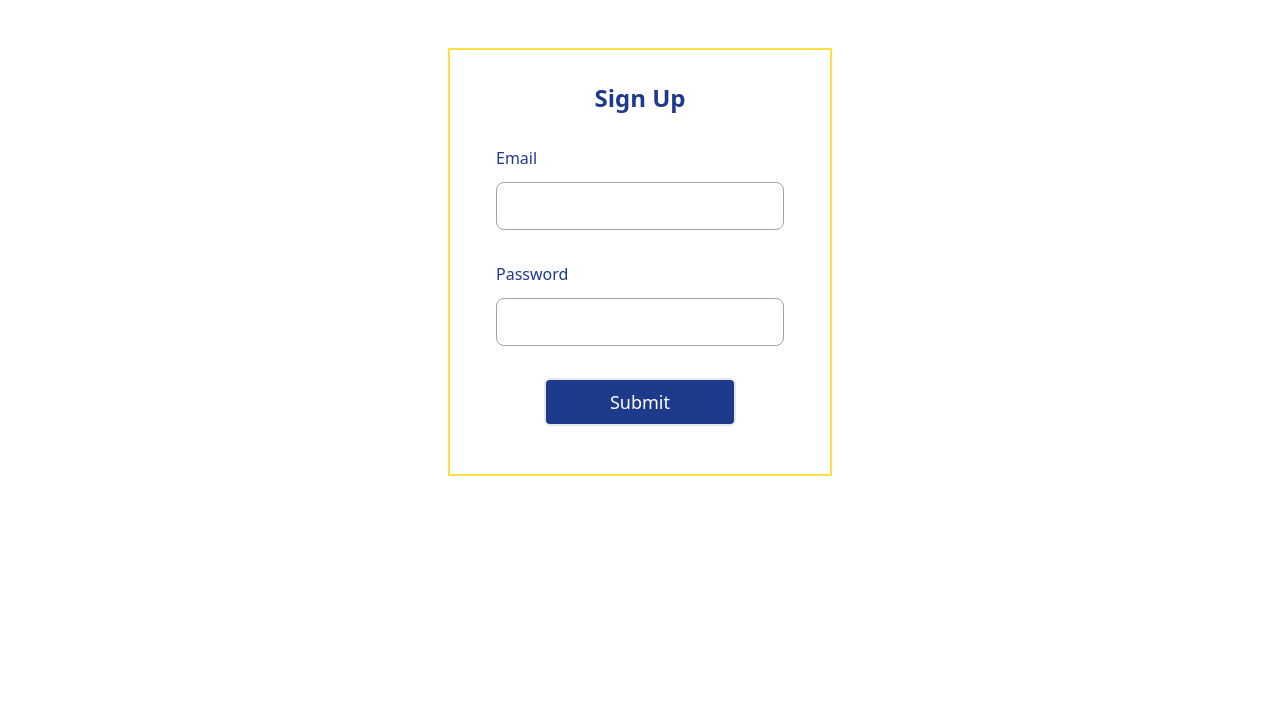
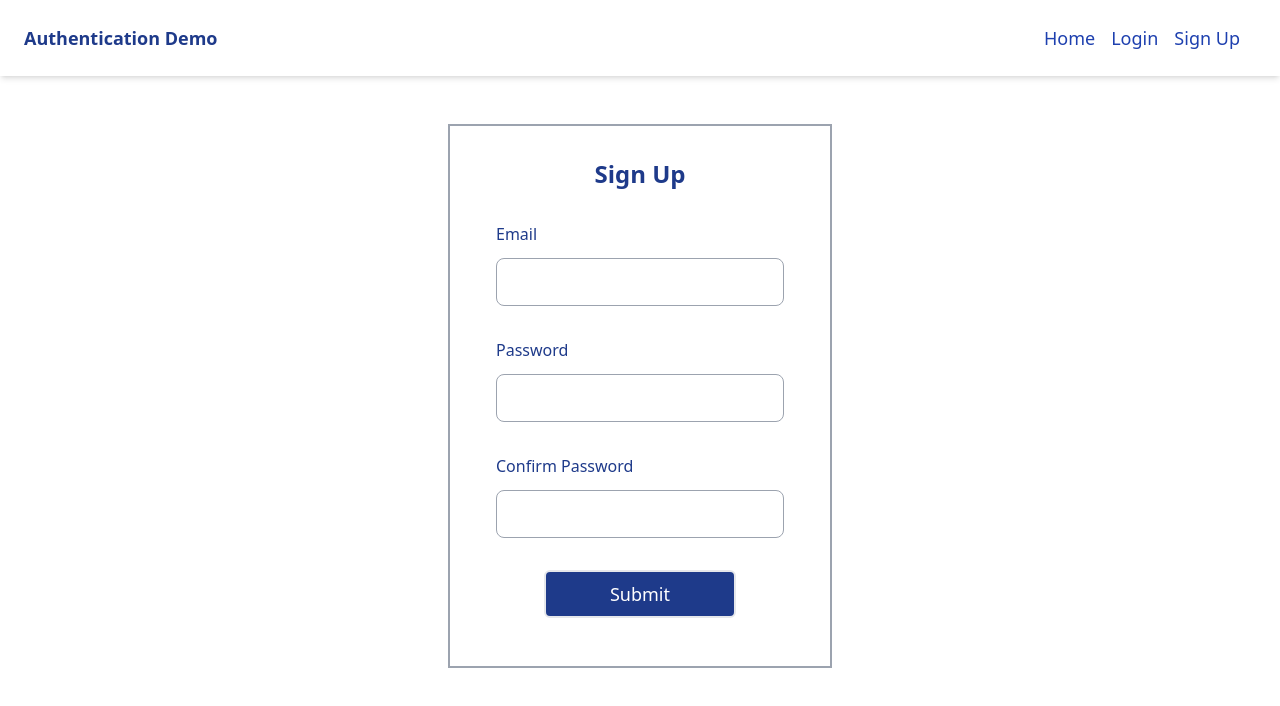
Before and after one commit to Anishadahal/firebase-next-auth, a Next.js app: page /signup in a window 1280 px wide. Shown: the top 706 px of the page. Built offline with nearby package versions, Linux system fonts and the light colour scheme; no server answers.

Commit message:
login, signup, navigation and yup validations

```diff
--- /dev/null
+++ b/components/header/index.tsx
@@ -0,0 +1,89 @@
+import Link from "next/link";
+import { useRouter } from "next/router";
+import { useAuth } from "../../context/AuthContext";
+
+const Header = ({ children }: { children: React.ReactNode }) => {
+	const { user, logOut } = useAuth();
+	const router = useRouter();
+	const menuItems = [
+		{
+			id: 1,
+			name: "Home",
+			link: "/",
+		},
+		{
+			id: 2,
+			name: "Login",
+			link: "/login",
+		},
+		{
+			id: 3,
+			name: "Sign Up",
+			link: "/signup",
+		},
+	];
+
+	const handleLogout = async () => {
+		try {
+			await logOut();
+			router.push("/login");
+		} catch (error) {}
+	};
+	return (
+		<>
+			<header className="flex flex-wrap container mx-auto max-w-full items-center p-6 justify-between bg-white shadow-md sticky top-0 z-50">
+				<div className="flex items-center text-blue-900 hover:text-blue-800 cursor-pointer transition duration-150 ">
+					<span className="font-semibold text-lg font-sans">Authentication Demo</span>
+				</div>
+
+				<nav className={`md:flex md:items-center font-title w-full md:w-auto`}>
+					<ul className="text-lg inline-block">
+						<>
+							{!user ? (
+								menuItems.map((item) => (
+									<li
+										key={item.id}
+										className="my-3 md:my-0 items-center mr-4 md:inline-block block "
+									>
+										<Link href={item?.link}>
+											<a
+												href=""
+												className="text-blue-800 hover:text-blue-900 transition"
+											>
+												{item?.name}
+											</a>
+										</Link>
+									</li>
+								))
+							) : (
+								<>
+									<li className="my-3 md:my-0 items-center mr-4 md:inline-block block ">
+										<Link href="/dashboard">
+											<a
+												href=""
+												className="text-blue-800 hover:text-blue-900 transition"
+											>
+												Dashboard
+											</a>
+										</Link>
+									</li>
+									<li className="my-3 md:my-0 items-center mr-4 md:inline-block block ">
+										<a
+											onClick={handleLogout}
+											className="text-blue-800 hover:text-blue-900 transition"
+										>
+											Logout
+										</a>
+									</li>
+								</>
+							)}
+						</>
+					</ul>
+				</nav>
+			</header>
+			{children}
+		</>
+	);
+};
+
+export default Header;
--- /dev/null
+++ b/components/protected-route/index.tsx
@@ -0,0 +1,17 @@
+import { useRouter } from "next/router";
+import React, { useEffect } from "react";
+import { useAuth } from "../../context/AuthContext";
+
+const ProtectedRoute = ({ children }: { children: React.ReactNode }) => {
+	const router = useRouter();
+	const { user } = useAuth();
+
+	useEffect(() => {
+		if (!user) {
+			router.push("/login");
+		}
+	}, [router, user]);
+	return <div>{user ? children : null}</div>;
+};
+
+export default ProtectedRoute;
--- /dev/null
+++ b/models/auth.model.ts
@@ -0,0 +1,4 @@
+export interface authType {
+	email: string;
+	password: string;
+}
--- a/package.json
+++ b/package.json
@@ -6,11 +6,13 @@
     "start": "next start"
   },
   "dependencies": {
+    "@hookform/resolvers": "^2.9.3",
     "firebase": "^9.8.4",
     "next": "latest",
     "react": "18.1.0",
     "react-dom": "18.1.0",
-    "react-hook-form": "^7.33.0"
+    "react-hook-form": "^7.33.0",
+    "yup": "^0.32.11"
   },
   "devDependencies": {
     "@types/node": "17.0.35",
--- a/pages/_app.tsx
+++ b/pages/_app.tsx
@@ -1,11 +1,14 @@
 import "../styles/globals.css";
 import type { AppProps } from "next/app";
 import { AuthContextProvider } from "../context/AuthContext";
+import Header from "../components/header";
 
 function MyApp({ Component, pageProps }: AppProps) {
 	return (
 		<AuthContextProvider>
-			<Component {...pageProps} />
+			<Header>
+				<Component {...pageProps} />
+			</Header>
 		</AuthContextProvider>
 	);
 }
--- a/pages/dashboard/index.tsx
+++ b/pages/dashboard/index.tsx
@@ -1,7 +1,12 @@
 import React from "react";
+import ProtectedRoute from "../../components/protected-route";
 
 const DashboardPage = () => {
-	return <div>DashboardPage</div>;
+	return (
+		<ProtectedRoute>
+			<div>You are logged in!</div>
+		</ProtectedRoute>
+	);
 };
 
 export default DashboardPage;
--- a/pages/login/index.tsx
+++ b/pages/login/index.tsx
@@ -1,9 +1,64 @@
-import React from 'react'
+import { yupResolver } from "@hookform/resolvers/yup";
+import { useRouter } from "next/router";
+import { FormProvider, useForm } from "react-hook-form";
+import * as Yup from "yup";
+import { FormInput } from "../../components/form-components/FormInput";
+import SubmitButton from "../../components/form-components/SubmitButton";
+import { useAuth } from "../../context/AuthContext";
+import { loginSchema } from "../../validations/login.validation";
 
 const LoginPage = () => {
-  return (
-    <div>LoginPage</div>
-  )
-}
+	type FormData = Yup.InferType<typeof loginSchema>;
 
-export default LoginPage
+	const { logIn } = useAuth();
+	const router = useRouter();
+
+	const methods = useForm<FormData>({ mode: "onBlur", resolver: yupResolver(loginSchema) });
+	const {
+		handleSubmit,
+		formState: { errors, isSubmitting },
+		setError,
+	} = methods;
+
+	const onSubmit = async (data: FormData) => {
+		console.log({ data });
+		try {
+			const response = await logIn(data.email, data.password);
+			console.log({ response });
+			router.push("/dashboard");
+		} catch (error: any) {
+			console.log(error.message);
+		}
+	};
+
+	return (
+		<div className="sign-up-form container mx-auto w-96 mt-12 border-2 border-gray-400">
+			<h2 className="px-12 mt-8 text-center text-2xl font-semibold text-blue-900">Log In</h2>
+			<FormProvider {...methods}>
+				<form
+					action=""
+					className="w-80 mx-auto pb-12 px-4"
+					onSubmit={handleSubmit(onSubmit)}
+				>
+					<FormInput
+						label="Email"
+						name="email"
+						type="email"
+						formOptions={loginSchema.fields.email}
+						errors={errors.email}
+					/>
+					<FormInput
+						label="Password"
+						name="password"
+						type="password"
+						formOptions={loginSchema.fields.password}
+						errors={errors.password}
+					/>
+					<SubmitButton />
+				</form>
+			</FormProvider>
+		</div>
+	);
+};
+
+export default LoginPage;
--- a/pages/signup/index.tsx
+++ b/pages/signup/index.tsx
@@ -3,36 +3,23 @@ import { FormProvider, useForm } from "react-hook-form";
 import { FormInput } from "../../components/form-components/FormInput";
 import SubmitButton from "../../components/form-components/SubmitButton";
 import { useAuth } from "../../context/AuthContext";
+import * as Yup from "yup";
+import { yupResolver } from "@hookform/resolvers/yup";
 
-interface authType {
-	email: string;
-	password: string;
-}
+import { signupSchema } from "../../validations/signup.validation";
+
 const SignUpPage = () => {
-	const { user, signUp } = useAuth();
-	console.log({ user });
+	type FormData = Yup.InferType<typeof signupSchema>;
 
-	const methods = useForm<authType>();
+	const { signUp } = useAuth();
+
+	const methods = useForm<FormData>({ mode: "onBlur", resolver: yupResolver(signupSchema) });
 	const {
 		handleSubmit,
 		formState: { errors, isSubmitting },
 	} = methods;
 
-	const formOptions = {
-		email: {
-			required: "This field is required",
-		},
-		password: {
-			required: "This field is required",
-			minLength: {
-				value: 6,
-				message: "Password must be at least 6 characters",
-			},
-		},
-	};
-
-	const onSubmit = async (data: authType) => {
-		console.log({ data });
+	const onSubmit = async (data: FormData) => {
 		try {
 			await signUp(data.email, data.password);
 		} catch (error: any) {
@@ -40,7 +27,7 @@ const SignUpPage = () => {
 		}
 	};
 	return (
-		<div className="sign-up-form container mx-auto w-96 mt-12 border-2 border-yellow-300">
+		<div className="sign-up-form container mx-auto w-96 mt-12 border-2 border-gray-400">
 			<h2 className="px-12 mt-8 text-center text-2xl font-semibold text-blue-900">Sign Up</h2>
 			<FormProvider {...methods}>
 				<form
@@ -52,15 +39,22 @@ const SignUpPage = () => {
 						label="Email"
 						name="email"
 						type="email"
-						formOptions={formOptions.email}
+						formOptions={signupSchema.fields.email}
 						errors={errors.email}
 					/>
 					<FormInput
 						label="Password"
 						name="password"
 						type="password"
-						formOptions={formOptions.password}
+						formOptions={signupSchema.fields.password}
 						errors={errors.password}
+					/>
+					<FormInput
+						label="Confirm Password"
+						name="confirm_password"
+						type="password"
+						formOptions={signupSchema.fields.confirm_password}
+						errors={errors.confirm_password}
 					/>
 					<SubmitButton />
 				</form>
--- /dev/null
+++ b/utils/constant/regex.constant.ts
@@ -0,0 +1,3 @@
+export const LOWERCASE_REGEX = /(?=.*[a-z])/;
+export const UPPERCASE_REGEX = /(?=.*[A-Z])/;
+export const NUMERIC_REGEX = /(?=.*[0-9])/;
--- /dev/null
+++ b/validations/signup.validation.ts
@@ -0,0 +1,23 @@
+import * as Yup from "yup";
+import { LOWERCASE_REGEX, NUMERIC_REGEX, UPPERCASE_REGEX } from "../utils/constant/regex.constant";
+
+//fetch from firebase
+const emailAddresses = ["test@gmail.com", "test1@gmail.com", "test2@gmail.com"];
+
+export const signupSchema = Yup.object({
+	email: Yup.string()
+		.email("Email must be a valid email address.")
+		.notOneOf(emailAddresses, "Email address is already taken.")
+		.required("Email is required."),
+	password: Yup.string()
+		.lowercase()
+		.required("Password is required")
+		.matches(LOWERCASE_REGEX, "At least one lowercase letter required.")
+		.matches(UPPERCASE_REGEX, "At least one uppercase letter required.")
+		.matches(NUMERIC_REGEX, "At least one number required.")
+		.min(8, "Minimum 8 characters required"),
+
+	confirm_password: Yup.string()
+		.required("Re-enter your password")
+		.oneOf([Yup.ref("password")], "Passwords must match."),
+});
```
Also changed, not shown: pages/index.tsx (+4 -83 lines), validations/login.validation.ts (added, +8 -0 lines), 1 other file (tests, documents, lock files or other folders).
